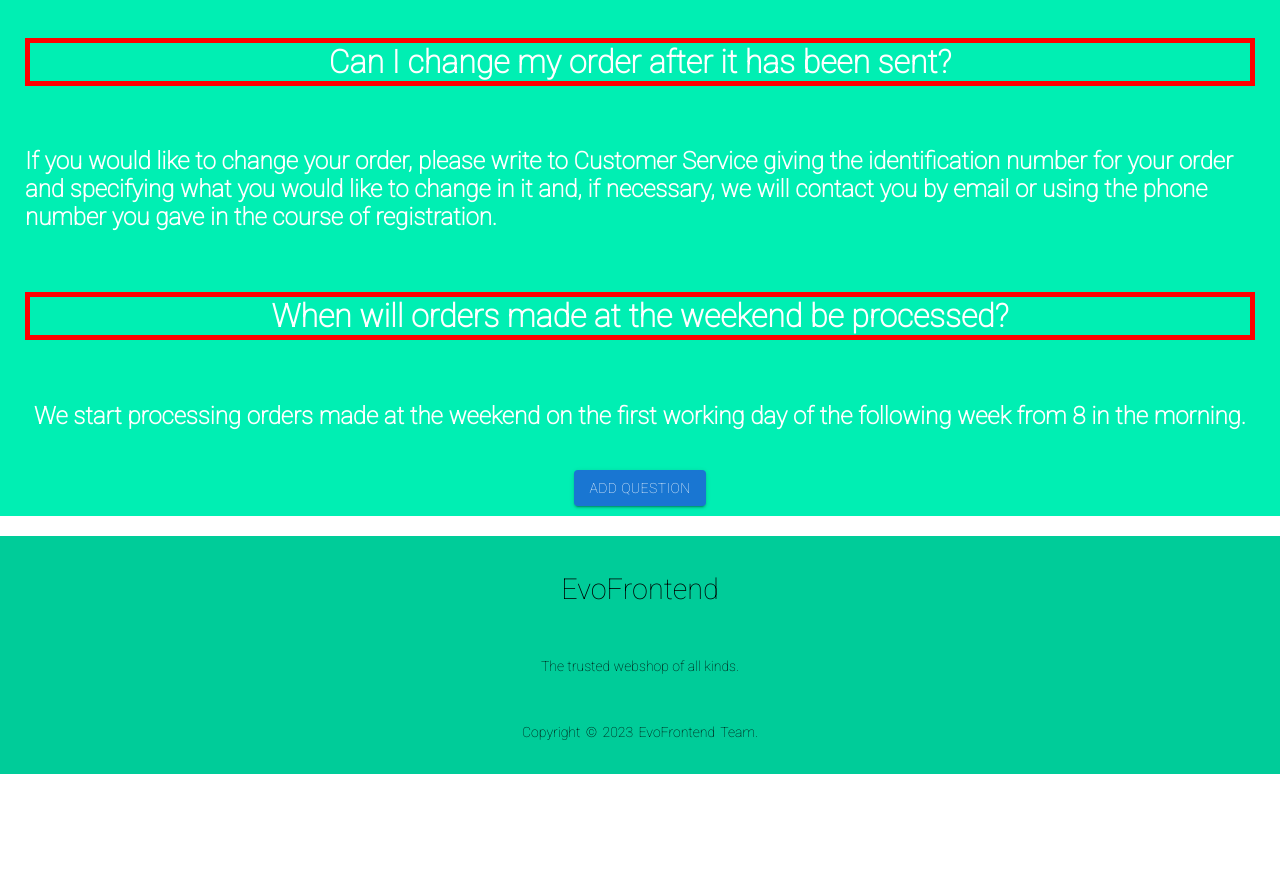
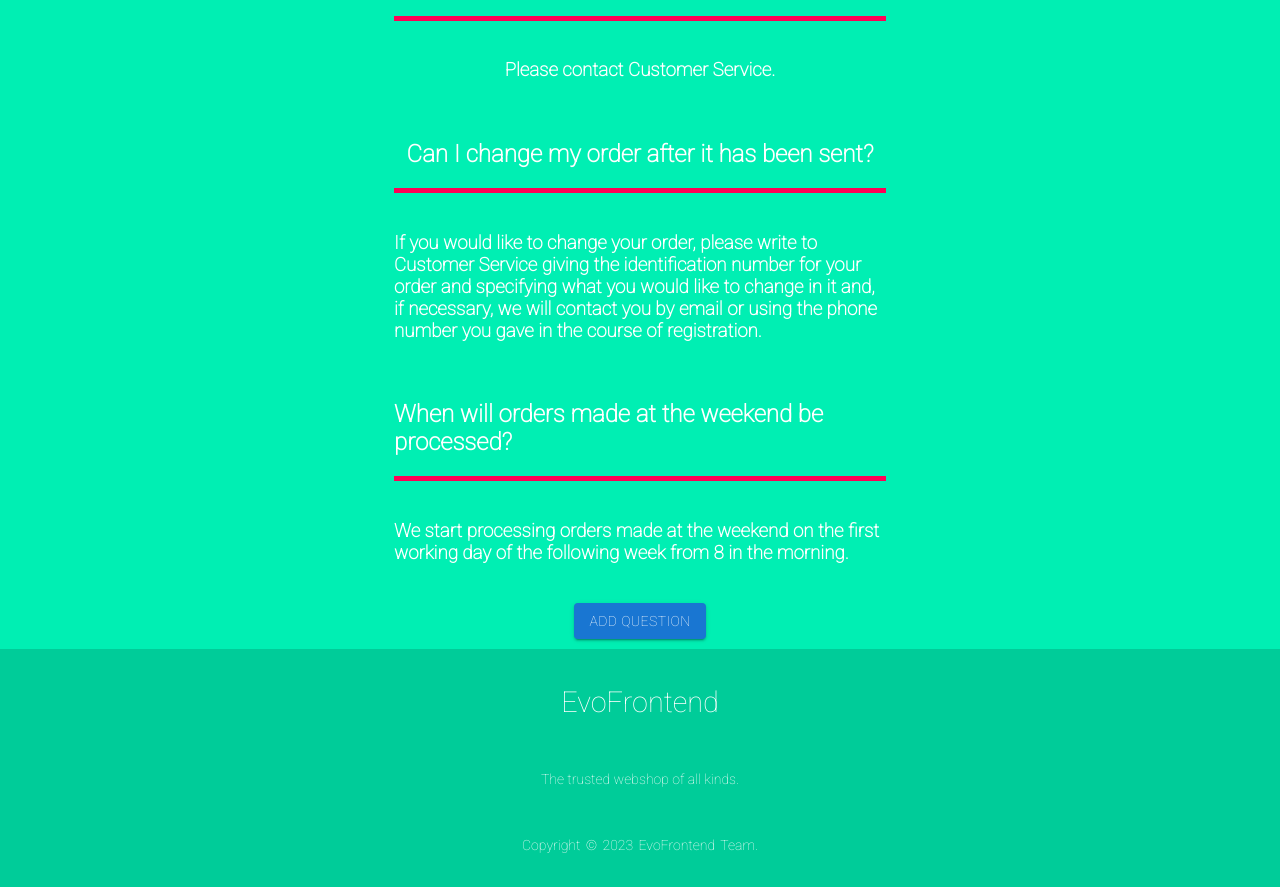
Before and after one commit to KidDarek/evosoft-evoFrontend, a React (Create React App) app: page /FAQ in a window 1280 px wide. Shown: the part 1260-2147 px from the top of the page. Before the commit the page ends 2034 px from the top, so only its background shows below. Built offline with nearby package versions, Linux system fonts and the light colour scheme.

Commit message:
Style tinkering, console.log removes, little bug fixes

```diff
--- a/src/common-components/footer/Footer.jsx
+++ b/src/common-components/footer/Footer.jsx
@@ -9,7 +9,7 @@ const StyledFooter = styled("footer")({
   height: "auto",
   width: "100%",
   color: "#fff",
-  marginTop: "20px",
+  marginTop: "0",
 });
 
 const FooterContent = styled("div")({
@@ -25,7 +25,7 @@ const FooterContentH3 = styled("h3")({
   fontWeight: 400,
   textTransform: "capitalize",
   lineHeight: "3rem",
-  color: "black",
+  color: "white",
 });
 
 const FooterContentP = styled("p")({
@@ -33,7 +33,7 @@ const FooterContentP = styled("p")({
   margin: "10px auto",
   lineHeight: "28px",
   fontSize: "14px",
-  color: "black",
+  color: "white",
 });
 
 const FooterBottom = styled("div")({
@@ -46,7 +46,7 @@ const FooterBottomP = styled("p")({
   fontSize: "14px",
   wordSpacing: "2px",
   textTransform: "capitalize",
-  color: "black",
+  color: "white",
 });
 
 const Footer = () => {
--- a/src/common-components/login-signup-popups/LoginButton.jsx
+++ b/src/common-components/login-signup-popups/LoginButton.jsx
@@ -44,7 +44,6 @@ const LoginButton = (props) => {
     if (validEmail(email)) {
       const id = logIn(logInData);
       if (id >= 0) {
-        console.log("Successful login");
         props.setLoginID(id);
       }
     }
--- a/src/common-components/login-signup-popups/SignUpButton.jsx
+++ b/src/common-components/login-signup-popups/SignUpButton.jsx
@@ -50,7 +50,6 @@ const SignUpPopup = (props) => {
     const id = users[users.length - 1].id + 1;
     const obj = { id, name, email, password, role };
     users.push(obj);
-    console.log(users);
     setOpen(false);
   };
 
--- a/src/pages/faq-page/AddQuestionButton.jsx
+++ b/src/pages/faq-page/AddQuestionButton.jsx
@@ -40,7 +40,6 @@ const AddQuestionButton = (props) => {
         userQuestions.push({ id, question })
         props.setIndex(true)
         setOpen(false);
-        console.log(userQuestions)
     }
 
     return (
--- a/src/pages/faq-page/FaqPage.jsx
+++ b/src/pages/faq-page/FaqPage.jsx
@@ -3,7 +3,15 @@ import { userQuestions } from "../../db";
 import AddQuestionButton from "./AddQuestionButton";
 import React, { Fragment, useState } from "react";
 
-const StyledHeader = styled("div")({
+const StyledHeader = styled("h1")({
+  color: "white",
+  aligntext: "center",
+  width: "80%",
+  display: "flex",
+  justifyContent: "center",
+});
+
+const StyledQuestion = styled("h2")({
   color: "white",
   aligntext: "center",
   width: "100%",
@@ -11,19 +19,15 @@ const StyledHeader = styled("div")({
   justifyContent: "center",
 });
 
-const StyledQuestion = styled("h1")({
-  color: "white",
-  aligntext: "center",
-  width: "100%",
-  display: "flex",
-  justifyContent: "center",
-  border: "5px solid red",
+const StyledQuestionContainer = styled("div")({
+  width: "40%",
+  borderBottom: "5px solid #ff0055",
 });
 
-const StyledAnswer = styled("h2")({
+const StyledAnswer = styled("h3")({
   color: "white",
-  aligntext: "center",
-  width: "100%",
+  aligntext: "left",
+  width: "40%",
   display: "flex",
   justifyContent: "center",
 });
@@ -45,13 +49,15 @@ const FaqPage = (props) => {
       <div>{questionAdded ? null : null}</div>
       <StyledPageDiv>
         <StyledHeader>
-          <h1> Frequently Asked Questions</h1>
+          Frequently Asked Questions
         </StyledHeader>
       </StyledPageDiv>
       {userQuestions.map((question, index) => (
         <Fragment key={index}>
           <StyledPageDiv>
-            <StyledQuestion>{question.question}</StyledQuestion>
+            <StyledQuestionContainer>
+              <StyledQuestion>{question.question}</StyledQuestion>
+            </StyledQuestionContainer>
           </StyledPageDiv>
           <StyledPageDiv>
             <StyledAnswer>{question.answer}</StyledAnswer>
--- a/src/pages/main-page/best-deals/BestDeals.jsx
+++ b/src/pages/main-page/best-deals/BestDeals.jsx
@@ -7,6 +7,7 @@ import { products } from "../../../db";
 const StyledPadding = styled("div")({
   paddingLeft: "9rem",
   paddingRight: "9rem",
+  marginBottom: "20px",
 });
 
 const ReturnTwoRandomProductByCategory = () => {
--- a/src/pages/product-page/ProductPage.jsx
+++ b/src/pages/product-page/ProductPage.jsx
@@ -118,7 +118,11 @@ const ProductPage = (props) => {
               <h2 style={{ color: "white" }}>
                 Tags:
               </h2>
-              <div style={{ color: "white" }}>  {products[id].tag}</div>
+              <div style={{ color: "white" }}>
+                {products[id].tag.map((i) =>
+                  i + ", "
+                )}
+              </div>
               <div style={{ paddingTop: "20px" }}>
                 <MUIButton variant="contained" onClick={() => AddItemToShoppingCart(id)}> Add item to cart </MUIButton>
                 <TextField
--- a/src/pages/profile-page/ProfilePage.jsx
+++ b/src/pages/profile-page/ProfilePage.jsx
@@ -10,6 +10,7 @@ const StyledPageDiv = styled("div")({
     height: "100%",
     padding: "10px 25px 10px 25px",
     marginTop: "20px",
+    marginBottom: "15px",
     gap: "25px",
 });
 
--- a/src/pages/search-page/PriceRange.jsx
+++ b/src/pages/search-page/PriceRange.jsx
@@ -23,7 +23,7 @@ const PriceRange = (props) => {
                 <h3>Price range</h3>
                 <div>
                     <TextField id="outlined-min" label="Min price" variant="outlined" style={{ width: "35%" }} onChange={textFieldInput} />
-                    <button style={{ width: "20%", height: "50px", margin: "0px 10px" }} onClick={""}>Filter</button>
+                    <button style={{ width: "20%", height: "50px", margin: "0px 10px" }} >Filter</button>
                     <TextField id="outlined-max" label="Max price" variant="outlined" style={{ width: "35%" }} onChange={textFieldInput} />
                 </div>
                 <div>
--- a/src/pages/search-page/SearchPage.jsx
+++ b/src/pages/search-page/SearchPage.jsx
@@ -86,7 +86,8 @@ const SearchPage = () => {
             spacing={10}
             justifyContent="center"
             marginTop={1}
-            marginBottom={10}
+            marginBottom={5}
+            paddingBottom={5}
           >
             {filteredProducts.length === 0 ? (
               <div>No product satisfies your filters</div>
```
